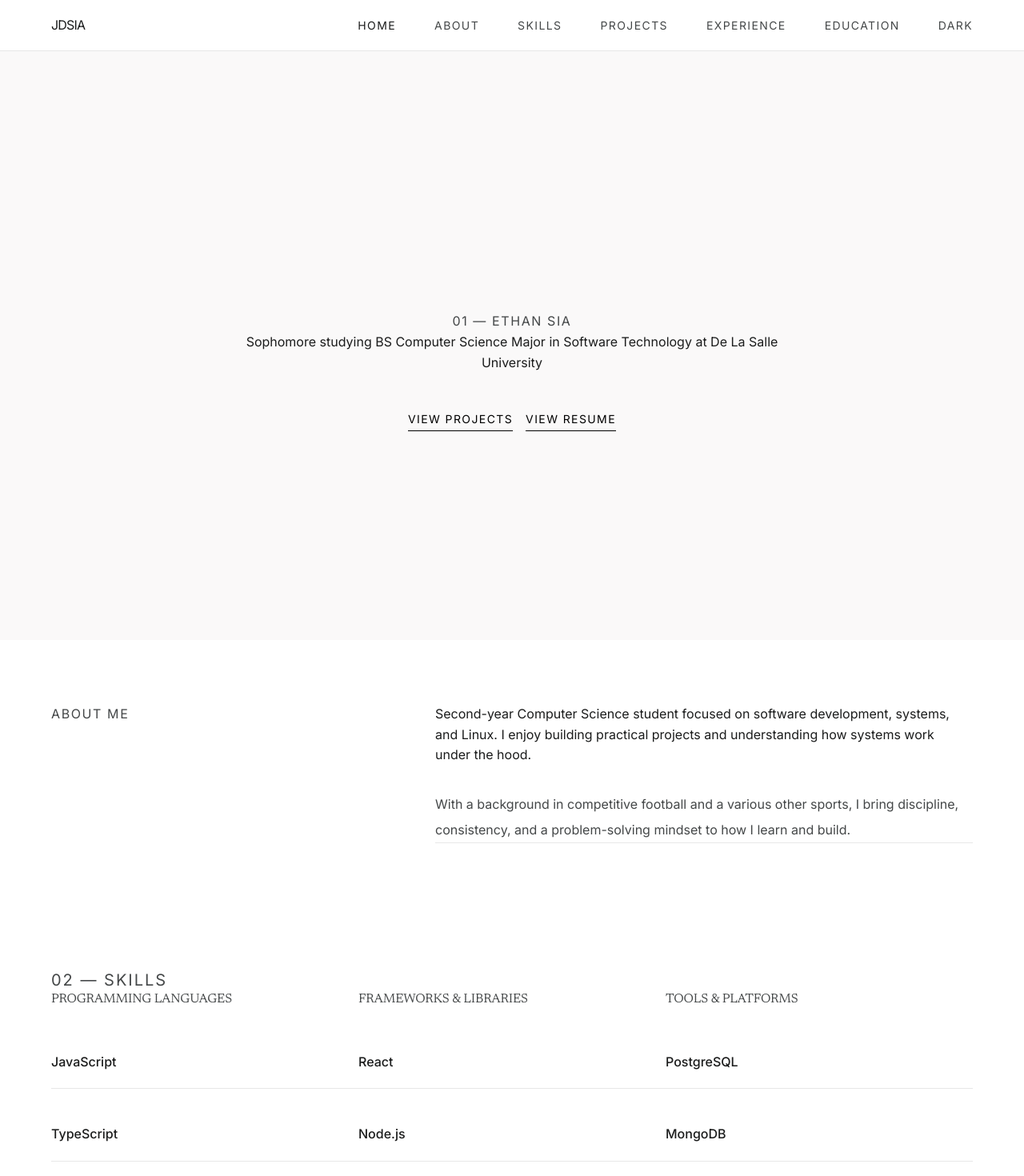
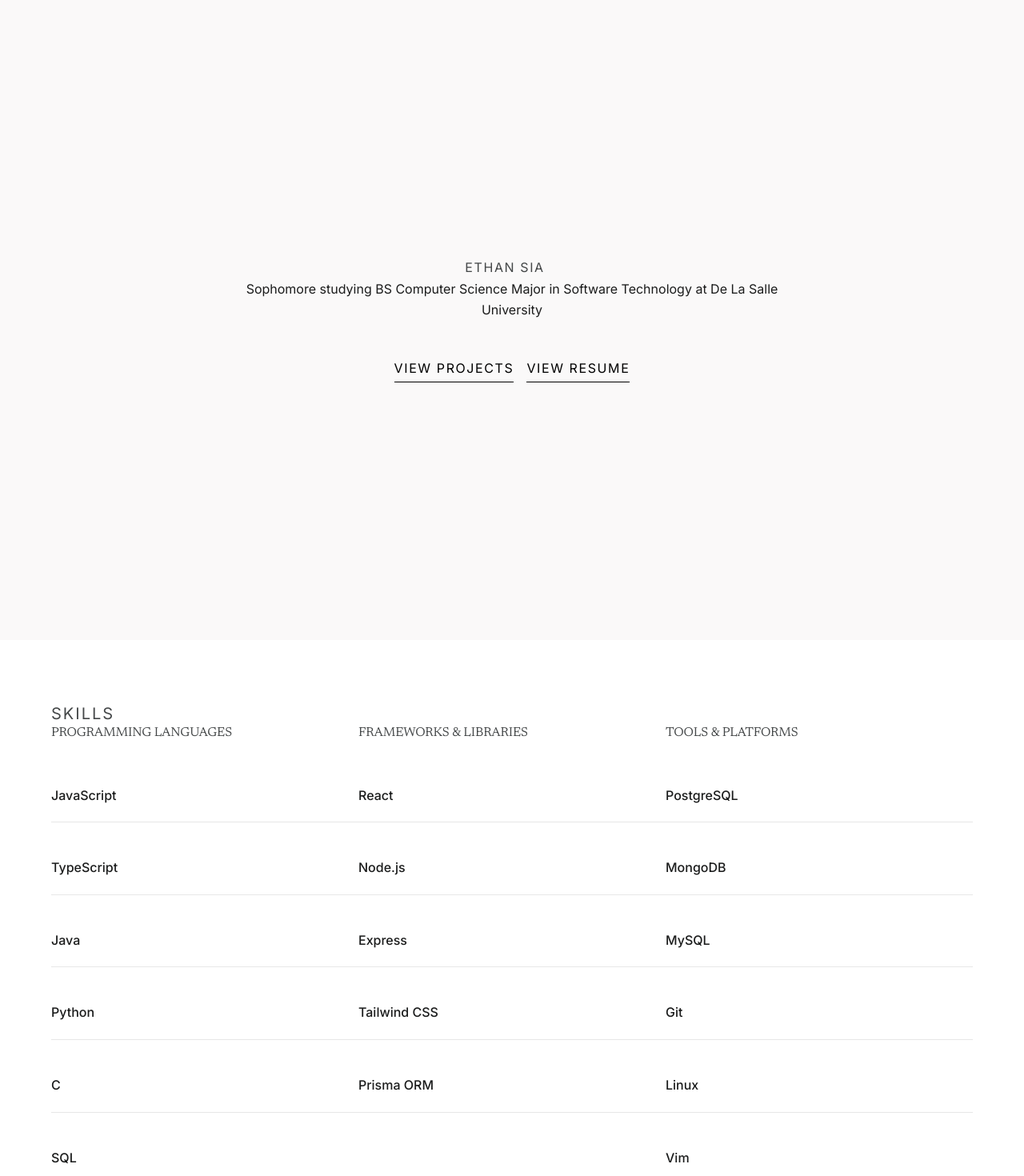
Before and after one commit to jdsia/Web-Portfolio, a Next.js app: page / in a window 1280 px wide. Shown: the top 1470 px of the page at 80% size. Built offline with nearby package versions, Linux system fonts and the light colour scheme.

Commit message:
feat: added typing animation and increased font size

```diff
--- a/app/globals.css
+++ b/app/globals.css
@@ -320,3 +320,48 @@ html {
 .parallax-element {
   transition: transform 0.3s ease-out;
 }
+
+/* Typing animation */
+.typing-container {
+  display: inline-block;
+  text-align: center;
+}
+
+.typing-text {
+  display: inline-block;
+  overflow: hidden;
+  white-space: nowrap;
+  border-right: 2px solid var(--on-surface-variant);
+  animation: typing 1.5s steps(20, end), blink-caret 0.75s step-end infinite;
+}
+
+.typing-complete {
+  display: inline-block;
+  margin-right: 0.5em;
+  border: none;
+}
+
+.typing-cursor {
+  display: inline-block;
+  width: 2px;
+  height: 1em;
+  background-color: var(--on-surface-variant);
+  animation: blink-cursor 0.75s step-end infinite;
+  margin-left: 0.5em;
+  vertical-align: text-bottom;
+}
+
+@keyframes typing {
+  from { width: 0 }
+  to { width: 100% }
+}
+
+@keyframes blink-caret {
+  from, to { border-color: transparent }
+  50% { border-color: var(--on-surface-variant) }
+}
+
+@keyframes blink-cursor {
+  from, to { opacity: 0 }
+  50% { opacity: 1 }
+}
--- a/app/page.tsx
+++ b/app/page.tsx
@@ -25,22 +25,17 @@ const projects = [
 ];
 
 export default function Home() {
-  const [isDark, setIsDark] = useState(false);
+  const [isTypingComplete, setIsTypingComplete] = useState(false);
 
   useEffect(() => {
-    const savedTheme = localStorage.getItem('theme');
-    if (savedTheme === 'dark') {
-      setIsDark(true);
-      document.documentElement.setAttribute('data-theme', 'dark');
-    }
+    const typingDuration = 1500; // 1.5 seconds for typing animation
+    const timer = setTimeout(() => {
+      setIsTypingComplete(true);
+    }, typingDuration);
+
+    return () => clearTimeout(timer);
   }, []);
 
-  const toggleTheme = () => {
-    const newTheme = !isDark ? 'dark' : 'light';
-    setIsDark(!isDark);
-    localStorage.setItem('theme', newTheme);
-    document.documentElement.setAttribute('data-theme', newTheme);
-  };
 
   // Scroll animation hook
   const useScrollAnimation = () => {
@@ -122,43 +117,25 @@ export default function Home() {
 
   return (
     <div className="min-h-screen" style={{ backgroundColor: 'var(--background)' }}>
-      {/* Navigation */}
-      <nav className="fixed top-0 w-full z-50 bg-white/90 backdrop-blur-md border-b-[0.5px] border-zinc-900/10 flex justify-between items-center h-16 px-8 md:px-16" style={{ backgroundColor: 'var(--card-bg)', borderColor: 'var(--card-border)' }}>
-        <a href="https://github.com/jdsia" className="font-headline-lg text-primary tracking-tighter uppercase" style={{ color: 'var(--foreground)' }}>JDSIA</a>
-        <div className="hidden md:flex gap-12 items-center">
-          <a href="#home" className="font-headline-md text-sm tracking-widest uppercase hover:opacity-60 transition-opacity" style={{ color: 'var(--foreground)' }}>Home</a>
-          <a href="#about" className="font-headline-md text-sm tracking-widest uppercase hover:opacity-60 transition-opacity" style={{ color: 'var(--on-surface-variant)' }}>About</a>
-          <a href="#skills" className="font-headline-md text-sm tracking-widest uppercase hover:opacity-60 transition-opacity" style={{ color: 'var(--on-surface-variant)' }}>Skills</a>
-          <a href="#projects" className="font-headline-md text-sm tracking-widest uppercase hover:opacity-60 transition-opacity" style={{ color: 'var(--on-surface-variant)' }}>Projects</a>
-          <a href="#experience" className="font-headline-md text-sm tracking-widest uppercase hover:opacity-60 transition-opacity" style={{ color: 'var(--on-surface-variant)' }}>Experience</a>
-          <a href="#education" className="font-headline-md text-sm tracking-widest uppercase hover:opacity-60 transition-opacity" style={{ color: 'var(--on-surface-variant)' }}>Education</a>
-          <button
-            onClick={toggleTheme}
-            className="font-label-sm text-sm tracking-widest uppercase hover:opacity-60 transition-opacity"
-            style={{ color: 'var(--on-surface-variant)' }}
-            aria-label="Toggle dark mode"
-          >
-            {isDark ? 'LIGHT' : 'DARK'}
-          </button>
-        </div>
-      </nav>
-
       {/* Hero Section */}
-      <section id="home" className="min-h-screen flex items-center justify-center pt-32 px-8 md:px-16">
+      <section id="home" className="min-h-screen flex items-center justify-center px-8 md:px-16">
         <div className="max-w-4xl mx-auto text-center animate-section">
-          <span className="font-label-sm text-label-sm uppercase tracking-widest block mb-ma-unit animate-in-delay-1" style={{ color: 'var(--on-surface-variant)' }}>01 — Ethan Sia</span>
-          <p className="font-body-lg text-body-lg max-w-2xl mx-auto leading-relaxed mb-12 animate-in-delay-3" style={{ color: 'var(--on-surface)' }}>
+          <div className="typing-container">
+  <span className={`font-headline-lg text-headline-lg uppercase tracking-widest block mb-ma-unit ${isTypingComplete ? 'typing-complete' : 'typing-text'}`} style={{ color: 'var(--on-surface-variant)' }}>Ethan Sia</span>
+  {isTypingComplete && <span className="typing-cursor"></span>}
+</div>
+          <p className="font-headline-xl text-headline-xl max-w-2xl mx-auto leading-relaxed mb-12 animate-in-delay-3" style={{ color: 'var(--on-surface)' }}>
             Sophomore studying BS Computer Science Major in Software Technology at De La Salle University
           </p>
           <div className="flex flex-col sm:flex-row gap-4 justify-center animate-in-delay-4">
-            <a href="#projects" className="font-label-sm text-sm tracking-widest uppercase border-b-[1px] pb-1 hover:opacity-60 transition-all duration-300" style={{ borderColor: 'var(--primary)', color: 'var(--primary)' }}>
+            <a href="#projects" className="font-body-lg text-body-lg tracking-widest uppercase border-b-[1px] pb-1 hover:opacity-60 transition-all duration-300" style={{ borderColor: 'var(--primary)', color: 'var(--primary)' }}>
               View Projects
             </a>
             <a
               href="/EthanSia.pdf"
               target="_blank"
               rel="noopener noreferrer"
-              className="font-label-sm text-sm tracking-widest uppercase border-b-[1px] pb-1 hover:opacity-60 transition-all duration-300"
+              className="font-body-lg text-body-lg tracking-widest uppercase border-b-[1px] pb-1 hover:opacity-60 transition-all duration-300"
               style={{ borderColor: 'var(--primary)', color: 'var(--primary)' }}
             >
               View Resume
@@ -167,29 +144,6 @@ export default function Home() {
         </div>
       </section>
 
-      {/* About Section */}
-      <section id="about" className="px-8 md:px-16" style={{ backgroundColor: 'var(--card-bg)', paddingTop: '5rem', paddingBottom: '5rem' }}>
-        <div className="max-w-6xl mx-auto">
-          <div className="grid grid-cols-1 md:grid-cols-12 gap-gutter">
-            <div className="col-span-12 md:col-span-4 sticky top-32 h-fit animate-slide-left">
-              <p className="font-label-sm text-label-sm uppercase tracking-widest" style={{ color: 'var(--on-surface-variant)' }}>About Me</p>
-            </div>
-            <div className="col-span-12 md:col-span-7 md:col-start-6 space-y-element-gap animate-slide-right">
-              <div className="prose max-w-none">
-                <p className="font-body-lg text-body-lg mb-8" style={{ color: 'var(--on-surface)' }}>
-                  Second-year Computer Science student focused on software development, systems, and Linux. I enjoy building practical projects and understanding how systems work under the hood.
-                </p>
-                <p className="font-body-md text-body-md leading-loose" style={{ color: 'var(--on-surface-variant)' }}>
-                  With a background in competitive football and a various other sports, I bring discipline, consistency, and a problem-solving mindset to how I learn and build.
-                </p>
-              </div>
-              <div className="h-[0.5px] w-full" style={{ backgroundColor: 'var(--card-border)' }}></div>
-              <div className="grid grid-cols-1 md:grid-cols-2 gap-gutter">
-              </div>
-            </div>
-          </div>
-        </div>
-      </section>
 
       {/* Skills Section */}
       <section id="skills" className="px-8 md:px-16" style={{ backgroundColor: 'var(--card-bg)', paddingTop: '5rem', paddingBottom: '5rem' }}>
@@ -197,7 +151,7 @@ export default function Home() {
           <div className="grid grid-cols-1 md:grid-cols-12 gap-gutter">
             <div className="col-span-12 md:col-span-12 flex justify-between items-end mb-element-gap">
               <div>
-                <span className="font-body-md text-body-md uppercase tracking-widest block mb-ma-unit" style={{ color: 'var(--on-surface-variant)' }}>02 — SKILLS</span>
+                <span className="font-body-md text-body-md uppercase tracking-widest block mb-ma-unit" style={{ color: 'var(--on-surface-variant)' }}>SKILLS</span>
               </div>
             </div>
             <div className="col-span-12 md:col-span-4 space-y-16">
@@ -290,7 +244,7 @@ export default function Home() {
           <div className="grid grid-cols-1 md:grid-cols-12 gap-gutter">
             <div className="col-span-12 md:col-span-12 flex justify-between items-end mb-element-gap">
               <div>
-                <span className="font-body-md text-body-md uppercase tracking-widest block mb-ma-unit" style={{ color: 'var(--on-surface-variant)' }}>03 — PROJECTS</span>
+                <span className="font-body-md text-body-md uppercase tracking-widest block mb-ma-unit" style={{ color: 'var(--on-surface-variant)' }}>PROJECTS</span>
               </div>
             </div>
             <div className="col-span-12 md:col-span-12">
@@ -351,7 +305,7 @@ export default function Home() {
           <div className="grid grid-cols-1 md:grid-cols-12 gap-gutter">
             <div className="col-span-12 md:col-span-12 flex justify-between items-end mb-element-gap">
               <div>
-                <span className="font-body-md text-body-md uppercase tracking-widest block mb-ma-unit" style={{ color: 'var(--on-surface-variant)' }}>04 — EXPERIENCE</span>
+                <span className="font-body-md text-body-md uppercase tracking-widest block mb-ma-unit" style={{ color: 'var(--on-surface-variant)' }}>EXPERIENCE</span>
                 <h2 className="font-headline-lg text-headline-lg" style={{ color: 'var(--primary)' }}>Professional Experience</h2>
               </div>
             </div>
@@ -385,29 +339,6 @@ export default function Home() {
         </div>
       </section>
 
-      {/* Education Section */}
-      <section id="education" className="px-8 md:px-16" style={{ backgroundColor: 'var(--card-bg)', paddingTop: '5rem', paddingBottom: '5rem' }}>
-        <div className="max-w-6xl mx-auto animate-section" ref={useScrollAnimationMultiple()}>
-          <div className="grid grid-cols-1 md:grid-cols-12 gap-gutter">
-            <div className="col-span-12 md:col-span-12 flex justify-between items-end mb-element-gap">
-              <div>
-                <span className="font-body-md text-body-md uppercase tracking-widest block mb-ma-unit" style={{ color: 'var(--on-surface-variant)' }}>05 — EDUCATION</span>
-                <h2 className="font-headline-lg text-headline-lg" style={{ color: 'var(--primary)' }}>Academic Background</h2>
-              </div>
-            </div>
-            <div className="col-span-12 md:col-span-6 md:col-start-7">
-              <div className="relative pl-8 timeline-item">
-                <div className="absolute left-0 top-2 w-[1px] h-full" style={{ backgroundColor: 'var(--card-border)' }}></div>
-                <div className="absolute left-[-2px] top-2 w-[5px] h-[5px] rounded-full" style={{ backgroundColor: 'var(--primary)' }}></div>
-                <p className="font-label-sm mb-2" style={{ color: 'var(--on-surface-variant)' }}>2024 — Present</p>
-                <h4 className="font-body-lg font-bold" style={{ color: 'var(--on-surface)' }}>BS Computer Science</h4>
-                <p className="font-body-md" style={{ color: 'var(--on-surface-variant)' }}>De La Salle University — Software Technology Specialization</p>
-                <p className="mt-4 font-body-md" style={{ color: 'var(--on-surface-variant)' }}>Focus on Data Structures, Algorithms, and Software Engineering Methodologies.</p>
-              </div>
-            </div>
-          </div>
-        </div>
-      </section>
 
     </div>
   );
```
Also changed, not shown: public/salon-inventory.png (added).
